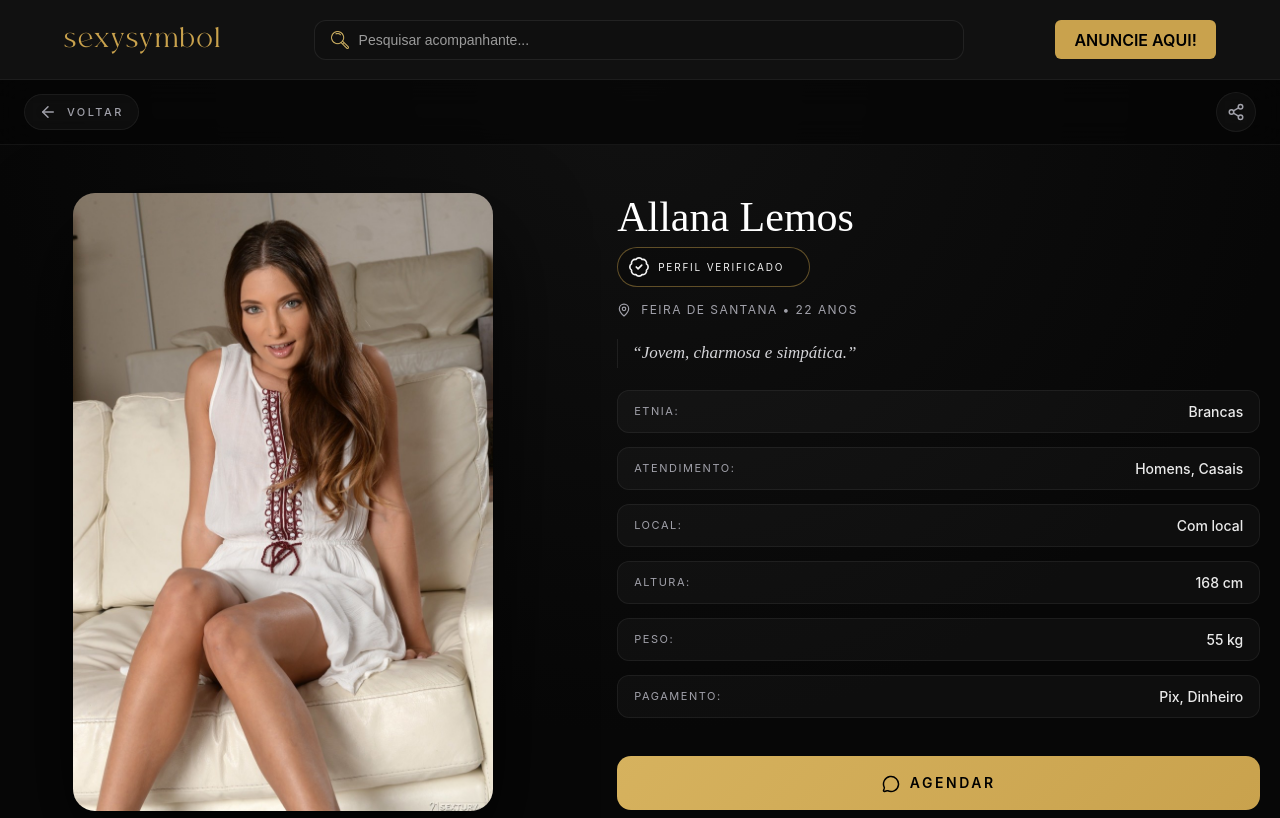
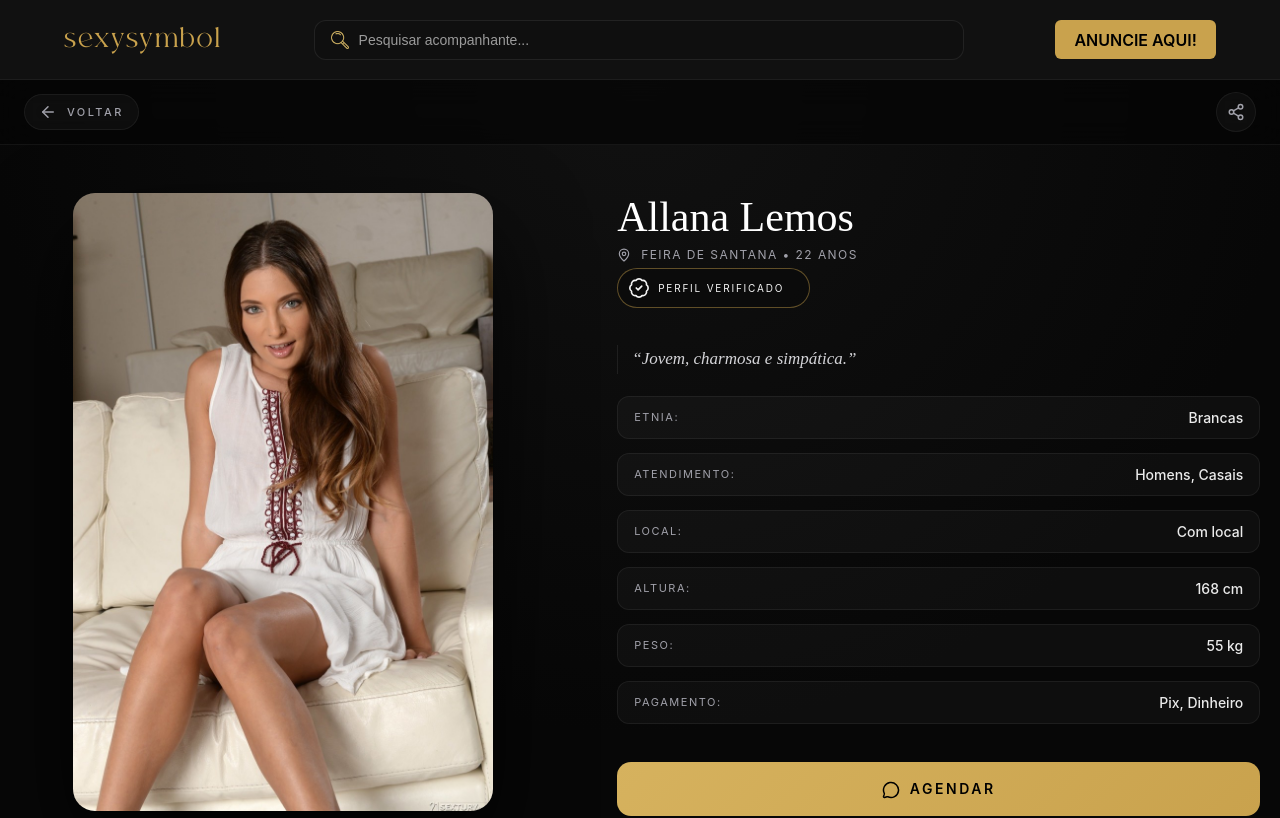
Before and after one commit to alexsandropancracio/sexysymbol, a React app in the folder src/frontend/: page /perfil/allana-lemos in a window 1280 px wide. Shown: the top 818 px of the page. Built offline with nearby package versions, Linux system fonts and the light colour scheme; the HTML template or start-up script is replaced by a standard one.

Commit message:
Ajuste no reposiocionamento do selo de verificação

```diff
--- a/src/frontend/src/components/Perfil/ProfilePage.tsx
+++ b/src/frontend/src/components/Perfil/ProfilePage.tsx
@@ -156,17 +156,19 @@ const scrollRight = () => {
                   {profileData.name}
                 </S.NameHeading>
 
-              {profileData.verified && (
+
+
+                <S.Meta>
+                  <MapPin size={14} />
+                  {profileData.locations} • {profileData.age} anos
+                </S.Meta>
+
+                              {profileData.verified && (
               <S.BadgeVerified>
                 <BadgeCheck size={22} strokeWidth={1.8} />
                 Perfil Verificado
               </S.BadgeVerified>
             )}
-
-                <S.Meta>
-                  <MapPin size={14} />
-                  {profileData.locations} • {profileData.age} anos
-                </S.Meta>
               </div>
 
               {/* BIO */}
```
